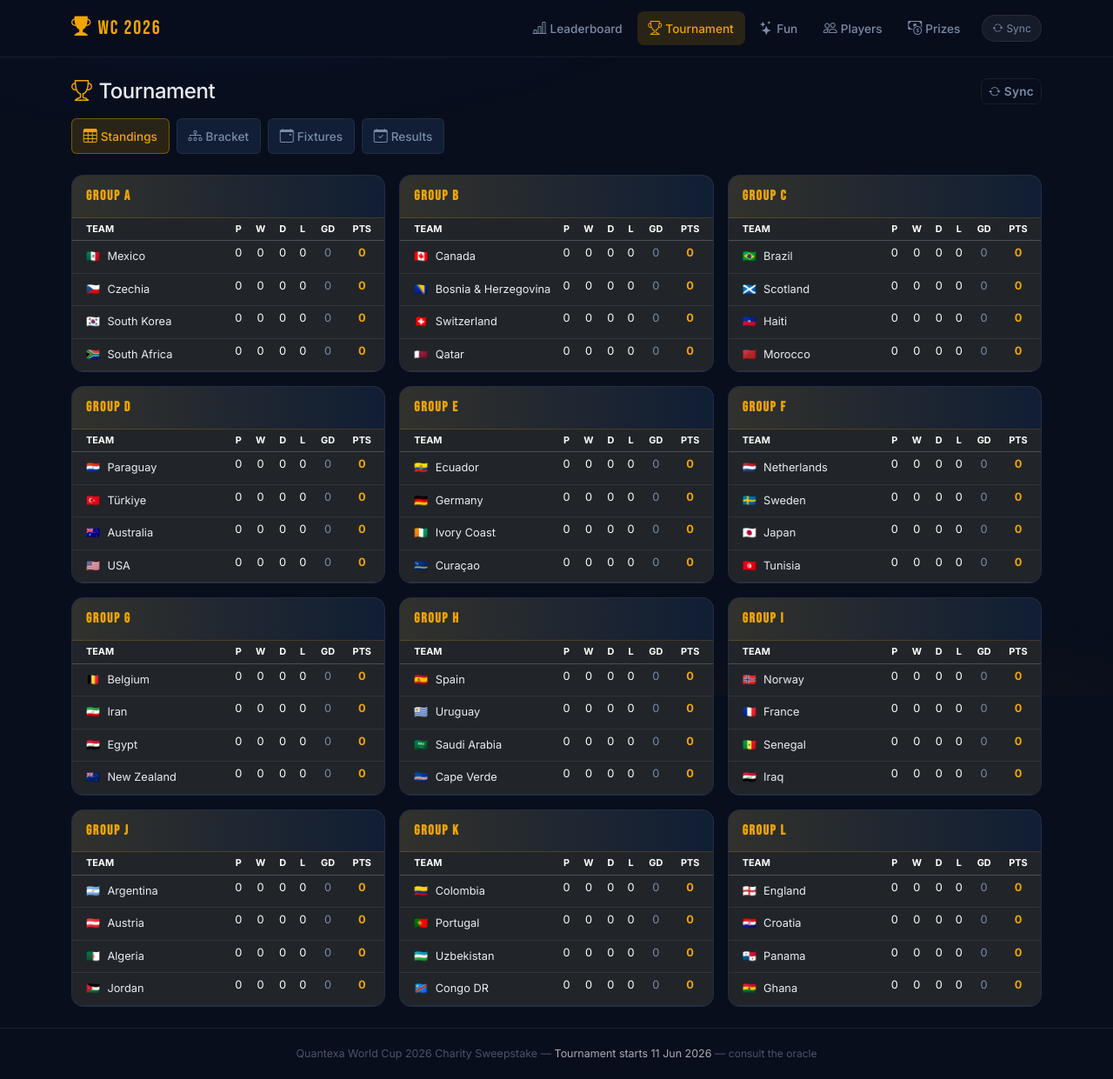
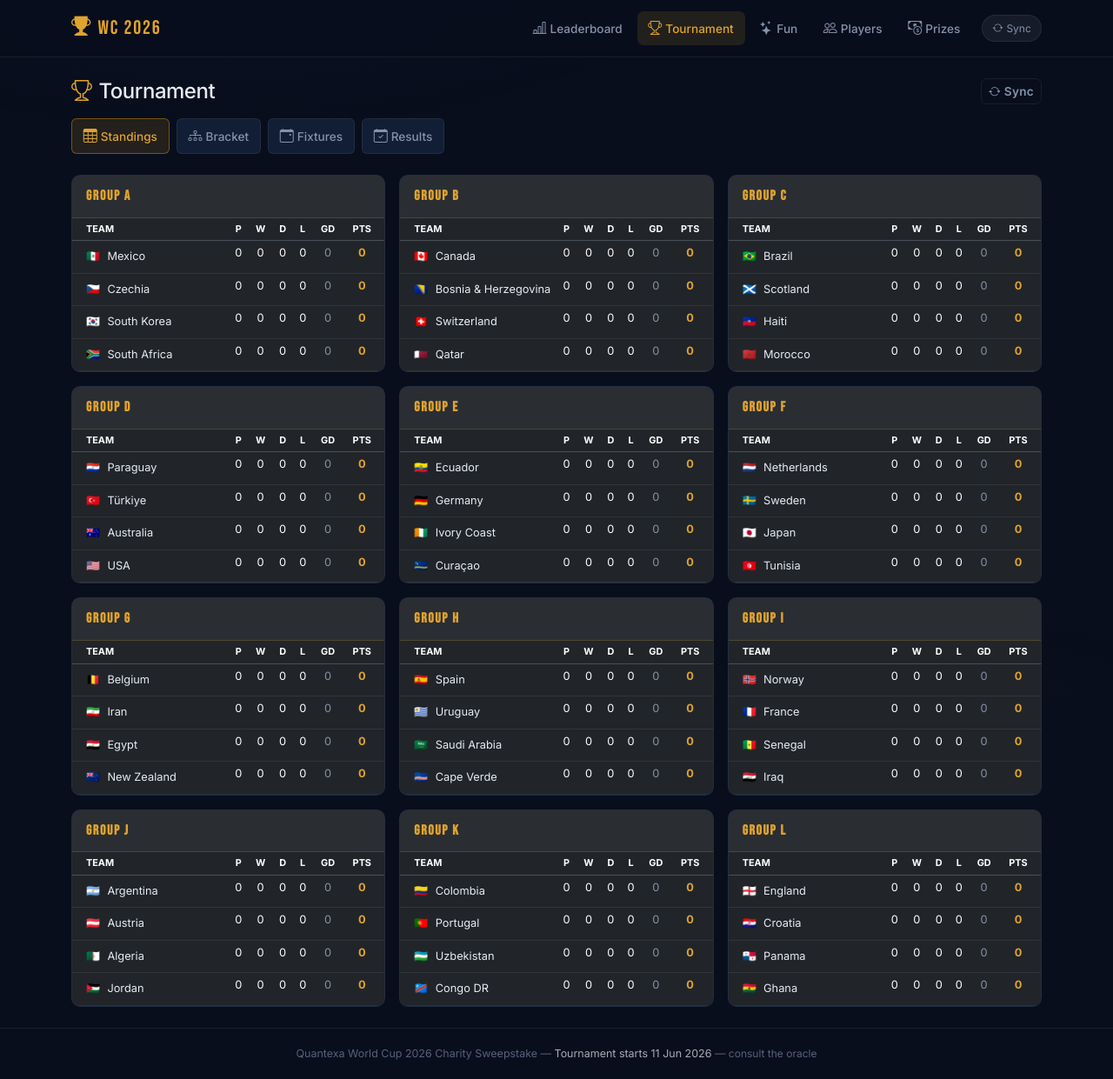
Before and after one commit to BeesBarGirl25/world-cup-sweepstakes, a Flask app: page /tournament?tab=bracket in a window 1280 px wide, after a click on "Standings". Shown: the whole page at 87% size. Run offline with Flask 3, Linux system fonts and the light colour scheme.

Commit message:
Tone down UI: less glow, flatter surfaces, calmer motion
- Remove gold-glow hover shadows and hover lift/scale/slide on cards,
  rows, participant/draw cards and bracket
- Flatten gradient-clipped text and gradient buttons/headers/bars to solids
- Desaturate neon accents (green/red/gold/blue), soften background glows
- Stop hero ball spin, slow mystery-ball pulse, quieten row entrances
- Tighten corner radii and use softer shadows

Co-Authored-By: Claude Opus 4.8 <noreply@anthropic.com>

```diff
--- a/static/style.css
+++ b/static/style.css
@@ -8,22 +8,22 @@
   --bg-card-h:    #172540;
   --border:       rgba(255,255,255,0.07);
   --border-h:     rgba(255,255,255,0.15);
-  --gold:         #f0a500;
-  --gold-light:   #ffd060;
-  --gold-dim:     rgba(240,165,0,0.15);
-  --green:        #00d68f;
-  --green-dim:    rgba(0,214,143,0.12);
-  --red:          #ff4d6d;
-  --red-dim:      rgba(255,77,109,0.12);
-  --blue:         #4d9eff;
-  --text:         #e8edf5;
-  --text-muted:   #7a8ca8;
-  --text-dim:     #4a5568;
-  --radius:       14px;
-  --radius-sm:    8px;
-  --shadow:       0 8px 32px rgba(0,0,0,0.5);
-  --shadow-gold:  0 0 24px rgba(240,165,0,0.25);
-  --transition:   all 0.22s cubic-bezier(0.4,0,0.2,1);
+  --gold:         #e0a32e;
+  --gold-light:   #ecc066;
+  --gold-dim:     rgba(224,163,46,0.12);
+  --green:        #3ba776;
+  --green-dim:    rgba(59,167,118,0.12);
+  --red:          #d65563;
+  --red-dim:      rgba(214,85,99,0.12);
+  --blue:         #5b93d6;
+  --text:         #e6ebf2;
+  --text-muted:   #8593a8;
+  --text-dim:     #56627a;
+  --radius:       10px;
+  --radius-sm:    7px;
+  --shadow:       0 4px 20px rgba(0,0,0,0.35);
+  --shadow-soft:  0 2px 10px rgba(0,0,0,0.25);
+  --transition:   border-color 0.18s ease, background-color 0.18s ease, color 0.18s ease;
 }
 
 /* ── Base ── */
@@ -46,8 +46,8 @@ body::before {
   position: fixed;
   inset: 0;
   background:
-    radial-gradient(ellipse 80% 50% at 20% -10%, rgba(0,100,255,0.06) 0%, transparent 60%),
-    radial-gradient(ellipse 60% 40% at 80% 110%, rgba(240,165,0,0.05) 0%, transparent 60%);
+    radial-gradient(ellipse 80% 50% at 20% -10%, rgba(91,147,214,0.035) 0%, transparent 60%),
+    radial-gradient(ellipse 60% 40% at 80% 110%, rgba(224,163,46,0.025) 0%, transparent 60%);
   pointer-events: none;
   z-index: 0;
 }
@@ -125,9 +123,9 @@ h1, h2, h3 { font-weight: 700; letter-spacing: -0.02em; }
 }
 
 .card-header.gold {
-  background: linear-gradient(90deg, rgba(240,165,0,0.15), transparent) !important;
+  background: var(--gold-dim) !important;
   color: var(--gold) !important;
-  border-bottom-color: rgba(240,165,0,0.2) !important;
+  border-bottom-color: rgba(224,163,46,0.2) !important;
 }
 
 .card-footer {
```
Also changed, not shown: other parts of static/style.css (+32 -44 lines).
